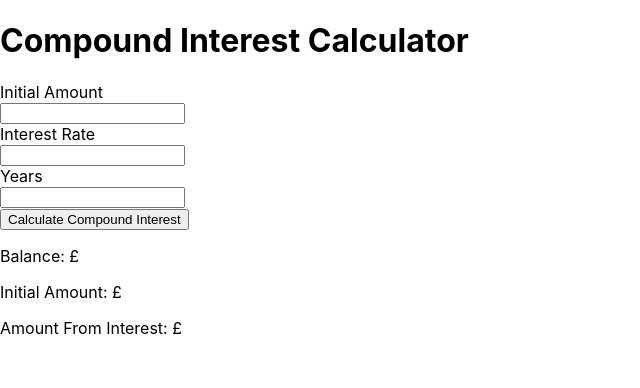
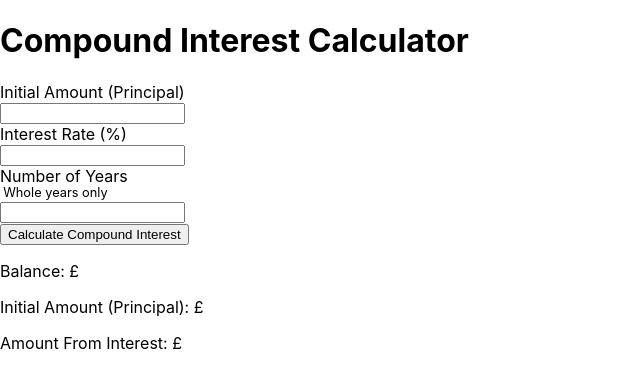
Before and after one commit to upul-d/compound_interest_calculator, a React (Create React App) app: page / in a window 1280 px wide. Shown: the top 388 px of the page, without its empty margins (0-640 px from the left). Built offline with nearby package versions, Linux system fonts and the light colour scheme.

Commit message:
Adds form input hints

```diff
--- a/src/App.css
+++ b/src/App.css
@@ -1 +1,9 @@
-/* TODO: Add CSS */
+/* TODO: Add more CSS */
+
+.input-hint {
+  font-size: 80%;
+  line-height: 1;
+  margin-top: 0.05em;
+  margin-bottom: 0.1em;
+  padding-left: 0.25em;
+}
--- a/src/components/Calculator.js
+++ b/src/components/Calculator.js
@@ -63,7 +63,7 @@ class Calculator extends Component {
         <h1>{this.props.title}</h1>
         <form className="compound-interest-form" onSubmit={this.handleSubmit}>
           <label>
-            Initial Amount
+            Initial Amount (Principal)
             <br/>
             <input
               id="amount"
@@ -76,7 +76,7 @@ class Calculator extends Component {
           </label>
           <br/>
           <label>
-            Interest Rate
+            Interest Rate (%)
             <br/>
             <input
               type="number"
@@ -89,8 +89,9 @@ class Calculator extends Component {
           </label>
           <br/>
           <label>
-            Years
+            Number of Years
             <br/>
+            <p className="input-hint">Whole years only</p>
             <input
               type="number"
               min="1"
@@ -101,7 +102,6 @@ class Calculator extends Component {
           </label>
           <br/>
           <input type="submit" value="Calculate Compound Interest" />
-          <br/>
         </form>
         <ResultView
           balance={this.state.balance}
--- a/src/components/ResultView.js
+++ b/src/components/ResultView.js
@@ -4,7 +4,7 @@ const ResultView = ({balance, initialAmountForResultView, amountFromInterest}) =
   return (
     <div>
     <p>Balance: £{balance}</p>
-    <p>Initial Amount: £{initialAmountForResultView}</p>
+    <p>Initial Amount (Principal): £{initialAmountForResultView}</p>
     <p>Amount From Interest: £{amountFromInterest}</p>
     </div>
   );
```
